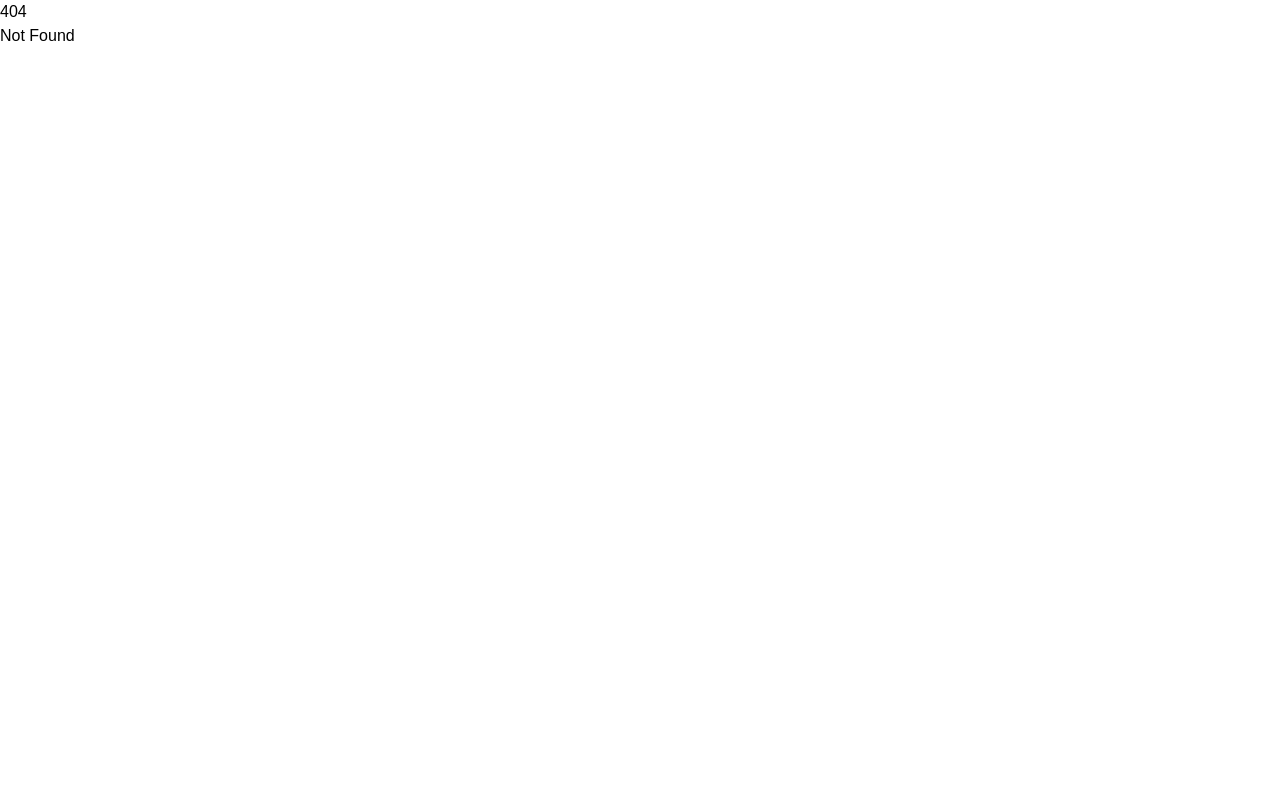
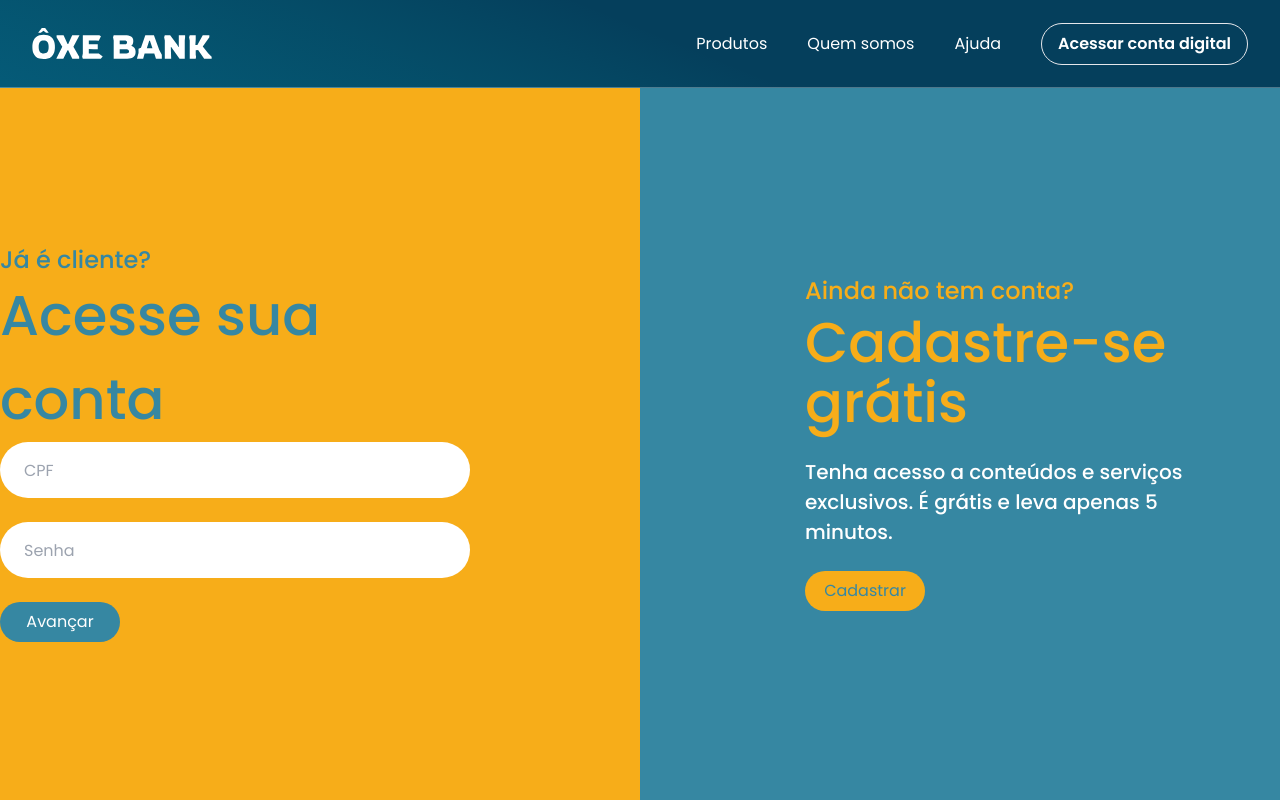
Before and after one commit to Ghedyvan/OxeBank, a SvelteKit app: page /login in a window 1280 px wide. Before the commit this address had no page. Built offline with nearby package versions, Linux system fonts and the light colour scheme.

Commit message:
Rota login criada

```diff
--- a/package.json
+++ b/package.json
@@ -26,6 +26,7 @@
 	},
 	"type": "module",
 	"dependencies": {
+		"svelte-navigator": "^3.2.2",
 		"swiper": "^11.0.5"
 	}
 }
--- a/src/app.css
+++ b/src/app.css
@@ -1,8 +1,9 @@
+@import url('https://fonts.googleapis.com/css2?family=Poppins:wght@400;500;600;700&display=swap');
 @tailwind base;
 @tailwind components;
 @tailwind utilities;
 
-@import url('https://fonts.googleapis.com/css2?family=Poppins:wght@400;500;600;700&display=swap');
+
 
 body {
 	font-family: 'Poppins', sans-serif;
--- a/src/components/Button.svelte
+++ b/src/components/Button.svelte
@@ -1,8 +1,9 @@
 <script>
-	export let textButton;
-    export let classList = '';
+	import { navigate } from 'svelte-navigator';
+	export let textButton = '';
+	export let classList = '';
 </script>
 
-<button  class="bg-transparent border text-white font-semibold py-2 px-4 rounded-3xl {classList}">
+<button class="bg-transparent border text-white font-semibold py-2 px-4 rounded-3xl {classList}" on:click={() => navigate('/login')}>
 	{textButton}
 </button>
--- a/src/components/Header.svelte
+++ b/src/components/Header.svelte
@@ -1,5 +1,6 @@
 <script>
 	import Button from './Button.svelte';
+	import { navigate } from 'svelte-navigator';
 </script>
 
 <div class="w-full h-[88px] justify-center flex bg-hero bg-cover border-b-gray-50 border-b border-opacity-30">
@@ -16,7 +17,7 @@
 				<a href="/" class="text-white">Ajuda</a>
 			</li>
 			<li>
-				<Button textButton={'Abra sua conta digital'} backgroundColor={'red'}/>
+				<Button textButton={'Acessar conta digital'} />
 			</li>
 		</ul>
 	</div>
--- a/src/components/Hero.svelte
+++ b/src/components/Hero.svelte
@@ -17,7 +17,7 @@
 			<div class="flex gap-[24px]">
 				<Button
 					classList={'!bg-[#F7AD19] !text-[#033650] text-base'}
-					textButton={'Abra sua conta digital'}
+					textButton={'Acessar conta digital'}
 				/>
 			</div>
 			<div class="w-full flex justify-between mt-[64px]">
--- /dev/null
+++ b/src/components/login/Hero.svelte
@@ -0,0 +1,43 @@
+<div class="w-full">
+	<div class="w-full flex">
+		<div class="bg-[#F7AD19] w-full max-w-[50%] h-screen-80 flex pr-0 items-center relative">
+			<div class="absolute right-[165px]">
+				<h3 class="leading-[28.80px] text-2xl font-medium text-[#3687A2]">Já é cliente?</h3>
+				<h2 class="text-[56px] text-[#3687A2] font-medium">Acesse sua conta</h2>
+				<form action="" class="flex flex-col">
+					<input
+						class="w-full max-w-[470px] h-14 px-6 py-2 bg-white rounded-[64px] mb-6"
+						type="text"
+						placeholder="CPF"
+					/>
+					<input
+						class="w-full max-w-[470px] h-14 px-6 py-2 bg-white rounded-[64px] mb-6"
+						type="text"
+						placeholder="Senha"
+					/>
+					<button
+						class="w-full max-w-[120px] h-10 bg-[#3687A2] text-white rounded-[60px]"
+						type="submit">Avançar</button
+					>
+				</form>
+			</div>
+		</div>
+		<div class="bg-[#3687A2] w-full max-w-[50%] flex pr-0 items-center h-screen-80 relative">
+			<div class="absolute left-[165px] max-w-[400px] w-full">
+				<h3 class="leading-[28.80px] text-2xl font-medium text-[#F7AD19] pb-2">
+					Ainda não tem conta?
+				</h3>
+				<h2 class="text-[56px] text-[#F7AD19] font-medium leading-[60px] pb-[24px]">
+					Cadastre-se grátis
+				</h2>
+				<h4 class="text-white pb-6 text-xl font-medium leading-normal">
+					Tenha acesso a conteúdos e serviços exclusivos. É grátis e leva apenas 5 minutos.
+				</h4>
+				<button
+					class="w-full max-w-[120px] h-10 bg-[#F7AD19] text-[#3687A2] rounded-[60px]"
+					type="button">Cadastrar</button
+				>
+			</div>
+		</div>
+	</div>
+</div>
--- /dev/null
+++ b/src/routes/login/+page.svelte
@@ -0,0 +1,9 @@
+<script>
+	import Header from '../../components/Header.svelte';
+	import Hero from '../../components/login/Hero.svelte';
+</script>
+
+<main>
+	<Header />
+    <Hero />
+</main>
--- a/tailwind.config.js
+++ b/tailwind.config.js
@@ -6,6 +6,9 @@ export default {
       backgroundImage: {
         'hero': "url('/assets/heroSvg.svg')",
       },
+      height: {
+        'screen-80': 'calc(100vh - 88px)',
+      }
     },
   },
   plugins: [],
```
Also changed, not shown: 1 other file (tests, documents, lock files or other folders).
